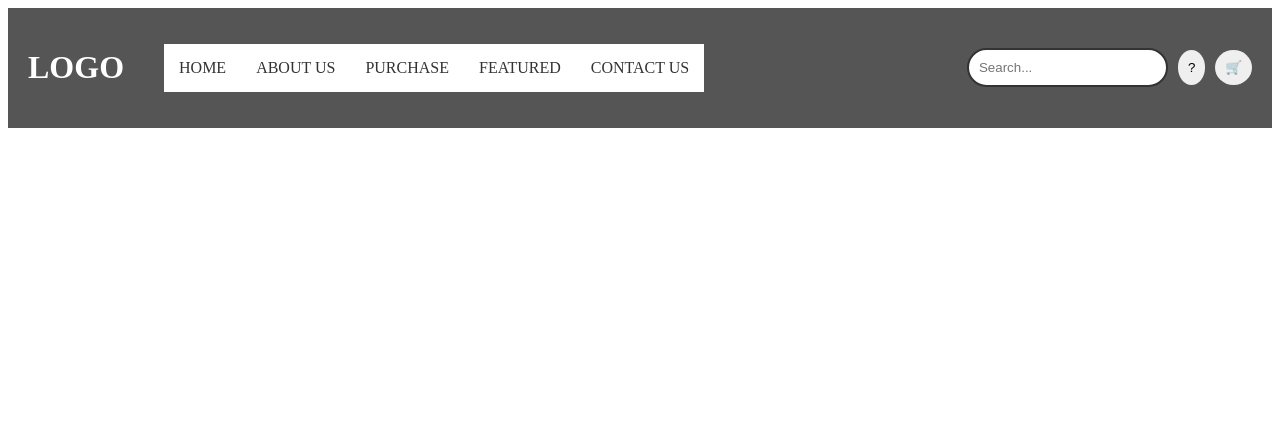
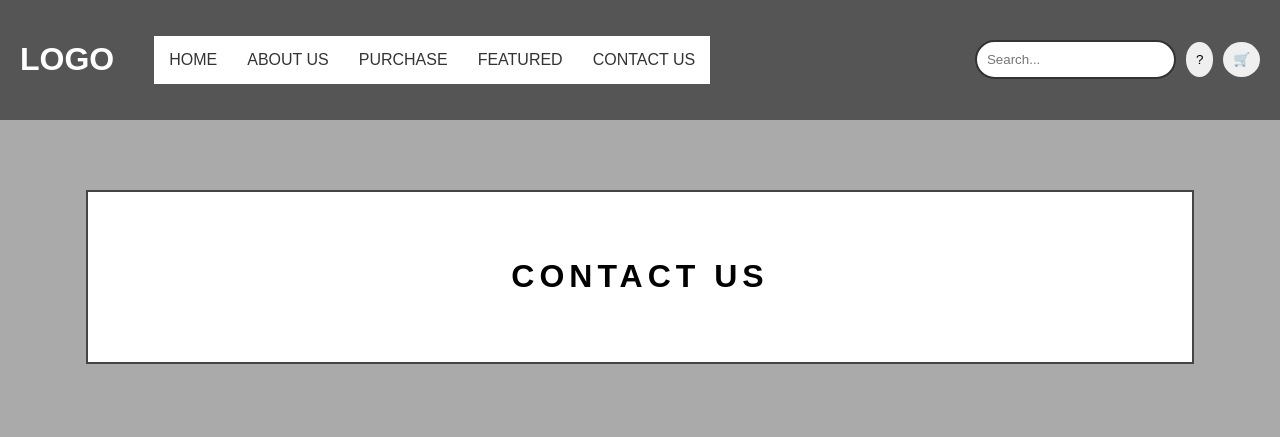
Before and after one commit to bcroman/Form-Styling-Challenge, a plain HTML site: page index.html in a window 1280 px wide. Drawn offline with Linux system fonts and the light colour scheme.

Commit message:
Core: Form & Body
Created a two column form to starting add input fields

```diff
--- a/index.html
+++ b/index.html
@@ -28,6 +28,27 @@
         </div>
     </header>
 
+    <main>
+        <section class="contact-container">
+            <h2>CONTACT US</h2>
+        </section>
+
+        <!-- Form -->
+        <form>
+            <div class="form-layout">
+
+                <!-- Message -->
+                <div class="left-column">
+                </div>
+
+                <!-- Name and Email -->
+                <div class="right-column">
+                </div>
+
+            </div>
+        </form>
+    </main>
+
 </body>
 
 </html>
--- a/styles.css
+++ b/styles.css
@@ -1,3 +1,10 @@
+/* Overall */
+body {
+    margin: 0;
+    background-color: #aaa;
+    font-family: Arial, sans-serif;
+}
+
 /* Nav Bar */
 header {
     background-color: #555;
@@ -41,3 +48,30 @@ nav a {
     padding: 10px;
     cursor: pointer;
 }
+
+/* Main Body */
+.contact-container {
+    background-color: white;
+    width: 80%;
+    margin: 70px auto;
+    padding: 40px;
+    border: 2px solid #444;
+}
+
+.contact-container h2 {
+    text-align: center;
+    font-size: 32px;
+    letter-spacing: 5px;
+}
+
+/* Form */
+.form-layout {
+    display: flex;
+    gap: 60px;
+    margin-top: 70px;
+}
+
+.left-column,
+.right-column {
+    flex: 1;
+}
```
